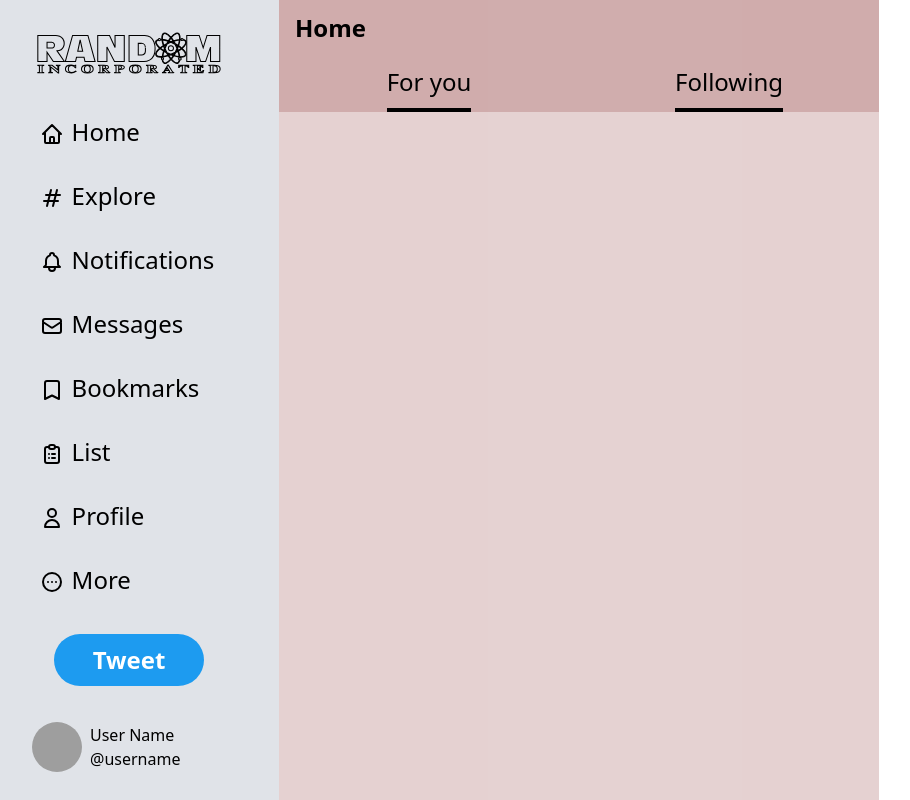
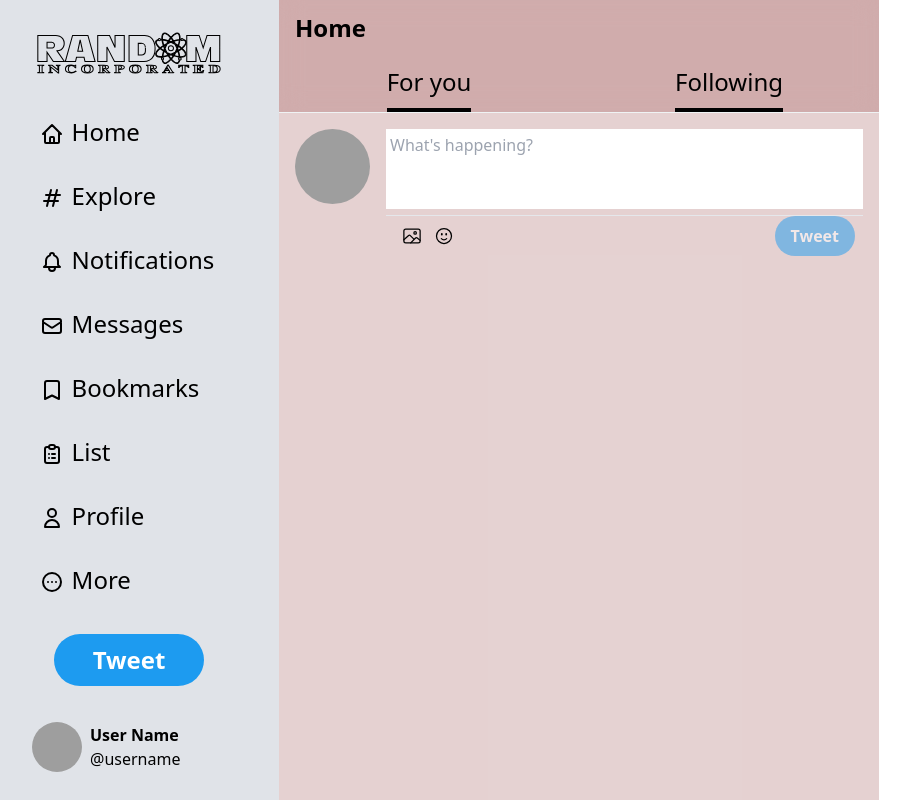
Before and after one commit to nthhai318/twitter-mimic-firebase, a Next.js app: page / in a window 1280 px wide. Shown: the top 800 px of the page, without its empty margins (21-931 px from the left). Built offline with nearby package versions, Linux system fonts and the light colour scheme; grey boxes are pictures that could not be loaded.

Commit message:
feat(feeds): adding user input

```diff
--- a/src/components/Feeds.tsx
+++ b/src/components/Feeds.tsx
@@ -1,9 +1,13 @@
+import Image from "next/image";
+import { IoImageOutline } from "react-icons/io5";
+import { HiOutlineFaceSmile } from "react-icons/hi2";
+
 export default function Feeds() {
   return (
-    <div className="ml-[300px] relative max-w-[600px] h-[10000px]  bg-red-900/20  ">
-      <div className="sticky w-full top-0 bg-red-900/20">
+    <div className="ml-[300px] relative max-w-[600px] h-[10000px] divide-[rgb(239,243,244)] divide-y bg-red-900/20 ">
+      <div className="sticky w-full top-0 bg-red-900/20 backdrop-blur-md">
         {/* Home */}
-        <div className="flex text-[1.5rem] h-14 items-center px-4 cursor-pointer">
+        <div className="flex text-[1.5rem] h-14 items-center px-4 cursor-pointer ">
           <p className="font-bold ">Home</p>
         </div>
         {/* Tab Suggest-For you / Following */}
@@ -20,6 +24,49 @@ export default function Feeds() {
           </div>
         </div>
       </div>
+      <Input />
     </div>
   );
 }
+
+function Input() {
+  return (
+    <div className="flex gap-4 p-4 divide-y-0">
+      <Image
+        src="https://i1-giaitri.vnecdn.net/2021/05/19/Emmawatson1-1621400705-7182-1621400757.jpg?w=1200&h=0&q=100&dpr=1&fit=crop&s=ExMIZCSEwwZDEnqBYnlYjw"
+        height={75}
+        width={75}
+        alt="user-ava"
+        className="rounded-full w-[75px] h-[75px] object-cover"
+      />
+      <div className="flex-1 flex flex-col divide-y">
+        <div className="">
+          <textarea
+            className="w-full outline-none p-1 divide-y resize-none"
+            rows={3}
+            placeholder="What's happening?"
+            onChange={(e) => {
+              e.target.style.height = "0";
+              e.target.style.height = `${Math.max(
+                e.target.scrollHeight,
+                80
+              )}px`;
+            }}
+          />
+        </div>
+        <div className="flex justify-between items-center px-2">
+          <div className="flex gap-3 p-2">
+            <IoImageOutline size={20} />
+            <HiOutlineFaceSmile size={20} />
+          </div>
+          <button
+            disabled
+            className="rounded-full bg-[rgb(29,155,240)] font-semibold px-4 py-2 text-white disabled:opacity-50"
+          >
+            Tweet
+          </button>
+        </div>
+      </div>
+    </div>
+  );
+}
--- a/src/components/Sidebar.tsx
+++ b/src/components/Sidebar.tsx
@@ -14,7 +14,8 @@ import {
 
 export default function Sidebar() {
   return (
-    <div className="bg-slate-500/20 w-[300px] flex flex-col gap-7 fixed h-full">
+    <div className="bg-slate-500/20 w-[300px] flex flex-col justify-between fixed h-full overflow-y-auto">
+      <div className="flex flex-col gap-7">
         {/* Incorporation Logo */}
         <Image
           src="/random.svg"
@@ -40,21 +41,10 @@ export default function Sidebar() {
         <button className="rounded-full w-[150px] text-white text-[1.5rem] font-semibold bg-[rgb(29,155,240)] px-8 py-2 mx-auto">
           Tweet
         </button>
+      </div>
 
       {/* User Profile */}
-      <div className="flex rounded-full  p-2 w-[210px] mx-auto justify-center items-center gap-2 hover:bg-slate-500/20 hover:duration-100 duration-75 absolute bottom-5 left-0 right-0">
-        <Image
-          src="https://i1-giaitri.vnecdn.net/2021/05/19/Emmawatson1-1621400705-7182-1621400757.jpg?w=1200&h=0&q=100&dpr=1&fit=crop&s=ExMIZCSEwwZDEnqBYnlYjw"
-          height={50}
-          width={50}
-          alt="user-ava"
-          className="rounded-full w-[50px] h-[50px] object-cover"
-        />
-        <div className="flex-1">
-          <p>User Name</p>
-          <p>@username</p>
-        </div>
-      </div>
+      <UserProfile />
     </div>
   );
 }
@@ -69,3 +59,21 @@ function MenuItem({ Icon, menu }: { Icon: IconType; menu: string }) {
     </div>
   );
 }
+
+function UserProfile() {
+  return (
+    <div className="flex rounded-full  p-2 w-[210px] mx-auto justify-center items-center gap-2 hover:bg-slate-500/20 hover:duration-100 duration-75  mt-7 mb-5">
+      <Image
+        src="https://i1-giaitri.vnecdn.net/2021/05/19/Emmawatson1-1621400705-7182-1621400757.jpg?w=1200&h=0&q=100&dpr=1&fit=crop&s=ExMIZCSEwwZDEnqBYnlYjw"
+        height={50}
+        width={50}
+        alt="user-ava"
+        className="rounded-full w-[50px] h-[50px] object-cover"
+      />
+      <div className="flex-1">
+        <p className="font-bold">User Name</p>
+        <p>@username</p>
+      </div>
+    </div>
+  );
+}
```
Lines whose indentation alone changed are shown as unchanged.
